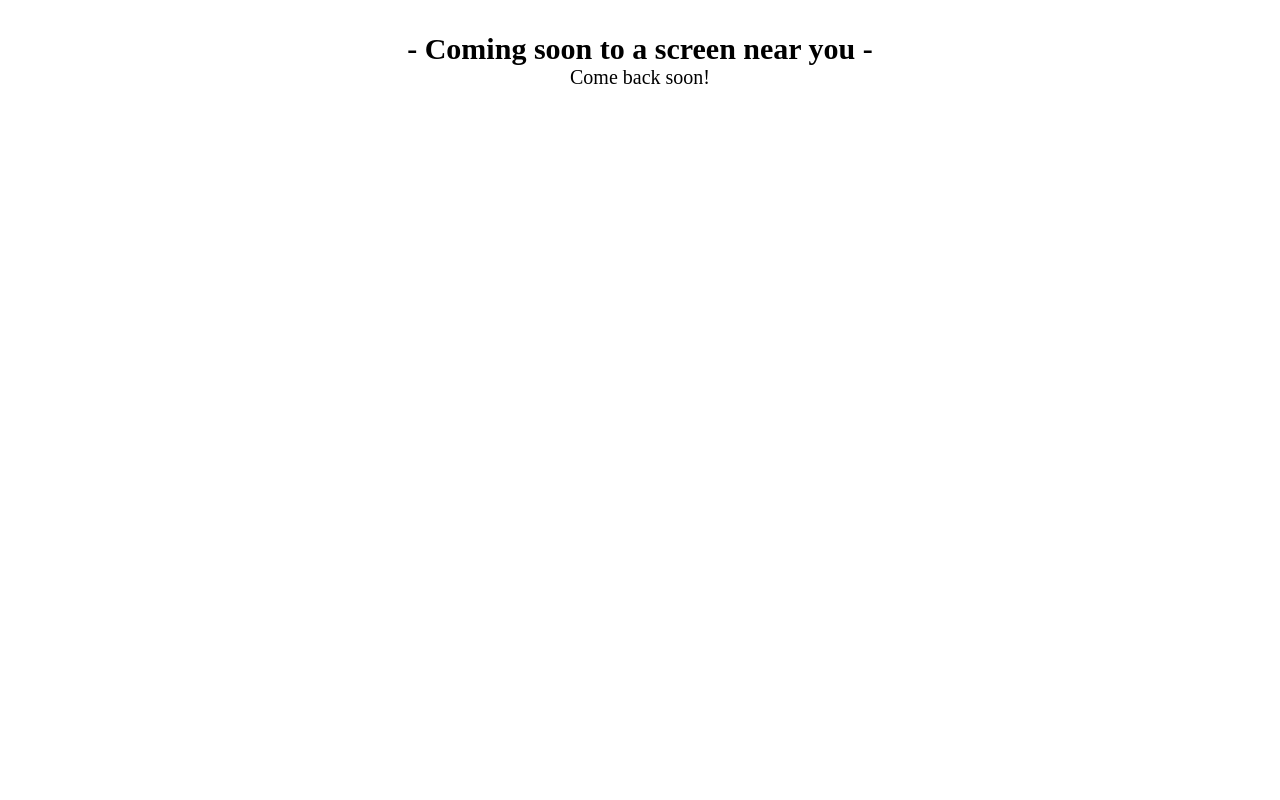
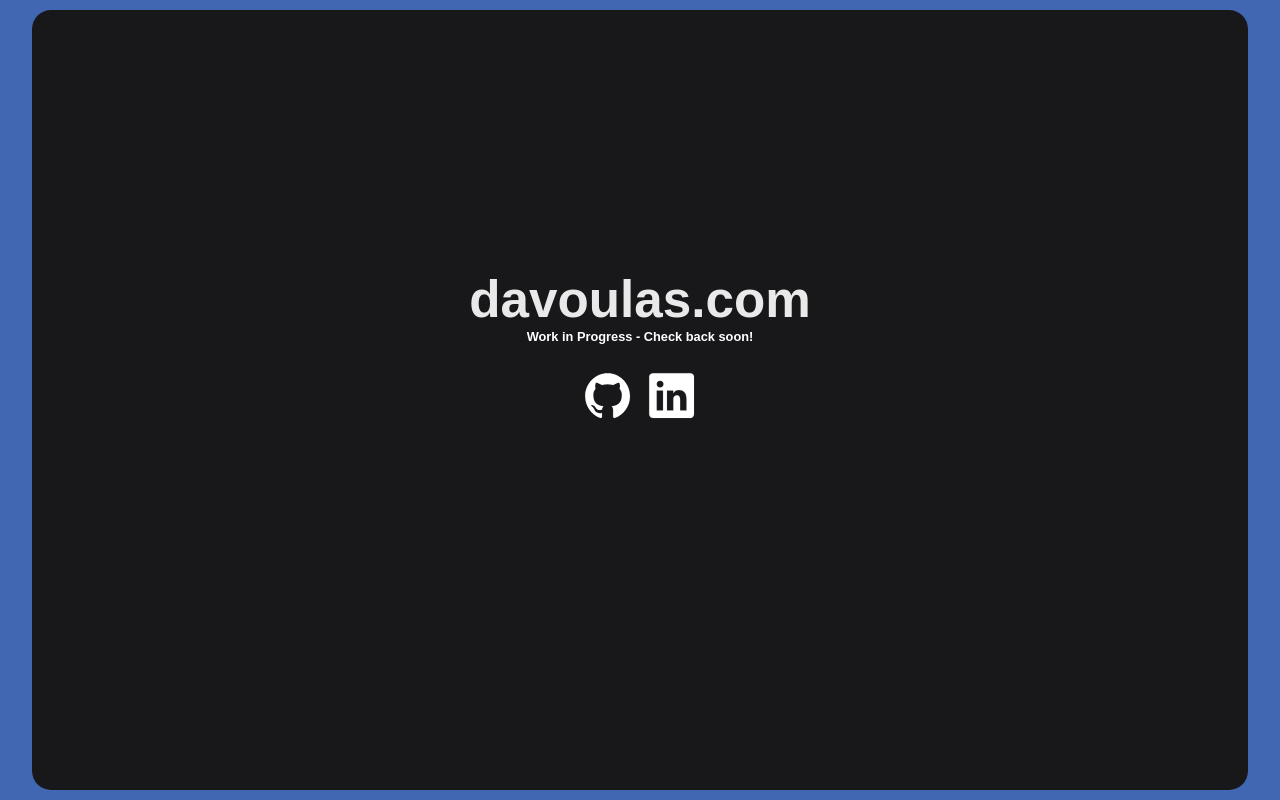
Before and after one commit to tristandavoulas/tristandavoulas.github.io, a plain HTML site: page index.html in a window 1280 px wide. Drawn offline with nearby package versions, Linux system fonts and the light colour scheme.

Commit message:
Updated layout

```diff
--- a/index.html
+++ b/index.html
@@ -6,16 +6,27 @@
     <meta name="viewport" content="width=device-width, initial-scale=1.0">
     <title>Tristan DaVoulas | Developer</title>
     <link href="style.css" rel="stylesheet">
+    <link rel="preconnect" href="https://fonts.googleapis.com">
+<link rel="preconnect" href="https://fonts.gstatic.com" crossorigin>
+<link href="https://fonts.googleapis.com/css2?family=Open+Sans:ital,wght@0,600;0,700;0,800;1,700;1,800&display=swap" rel="stylesheet">
 </head>
 
 <body>
+    <div class="background">
+        <div class="body-container">
+            <div class="body-content">
+                <header class="header-text text">davoulas.com</header>
+                <p class="header-subtext">Work in Progress - Check back soon!</p>
+                <ul class="external-links">
+                    <li class="link-icon"><a href="https://www.github.com/tristandavoulas/"><ion-icon name="logo-github" class="icon"></ion-icon></li>
+                    <li class="link-icon"><ion-icon name="logo-linkedin" class="icon"></ion-icon></li>
+                </ul>
+            </div>
+        </div>
+    </div>
 
-    <header class="header">
-        <div class="container">
-            <h1 class="heading-text">- Coming soon to a screen near you -</h1>
-            <p class="subheading-text">Come back soon!</p>
-        </div>
-    </header>
+<script type="module" src="https://unpkg.com/ionicons@5.5.2/dist/ionicons/ionicons.esm.js"></script>
+<script nomodule src="https://unpkg.com/ionicons@5.5.2/dist/ionicons/ionicons.js"></script>
 
 </body>
 </html>
--- a/style.css
+++ b/style.css
@@ -8,24 +8,77 @@ html {
     font-size: 62.5%;
 }
 
-.header {
-    width: 100%;
-    padding: 3.2rem;
+body {
+    font-family: "Open-Sans", sans-serif;
+    font-weight: 600;
+    text-decoration: bold;
 }
 
-.container {
-    max-width: 120rem;
-    margin: 0 auto;
+li {
+    list-style: none;
 }
 
-.heading-text {
-    display: flex;
-    justify-content: center;
-    font-size: 3rem;
+.text {
+    color: white;
 }
 
-.subheading-text {
+.background {
+    background-color: 	#4267B2;
+    width: 100vw;
+    height: 100vh;
     display: flex;
+    align-items: center;
     justify-content: center;
-    font-size: 2rem;
+
 }
+
+.body-container {
+    background-color: #18181b;
+    display: flex;
+    width: 95%;
+    height: 97.5%;
+    border-radius: 1.2rem;
+
+}
+
+.body-content {
+    width: 100%;
+    display: flex;
+    flex-direction: column;
+    align-items: center;
+}
+
+.header-text {
+    /* margin-top: 50%; */
+    color: rgb(233, 233, 233);
+    font-size: 3.2rem;
+    margin-top: 32.5vh;
+}
+
+.header-subtext {
+    color: white;
+    font-size: 0.8rem;
+    margin-bottom: 1.6rem;
+}
+
+.external-links {
+    display: flex;
+    gap: 0.8rem;
+}
+
+.icon {
+    color: white;
+    width: 1.6rem;
+    height: 1.6rem;
+}
+
+@media (min-width: 1000px) {
+    html {
+        font-size: 100%;
+    }
+
+    .icon {
+        height: 3.2rem;
+        width: 3.2rem;
+    }
+}
```
